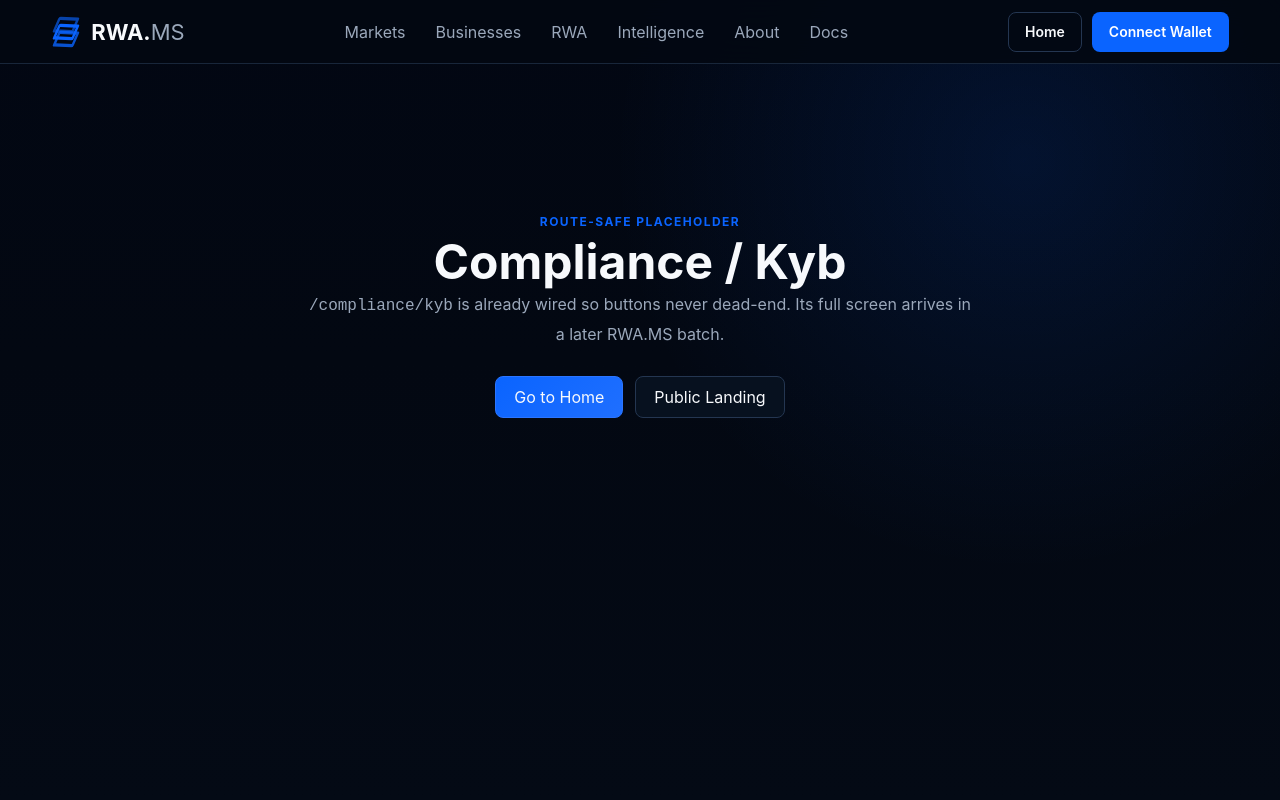
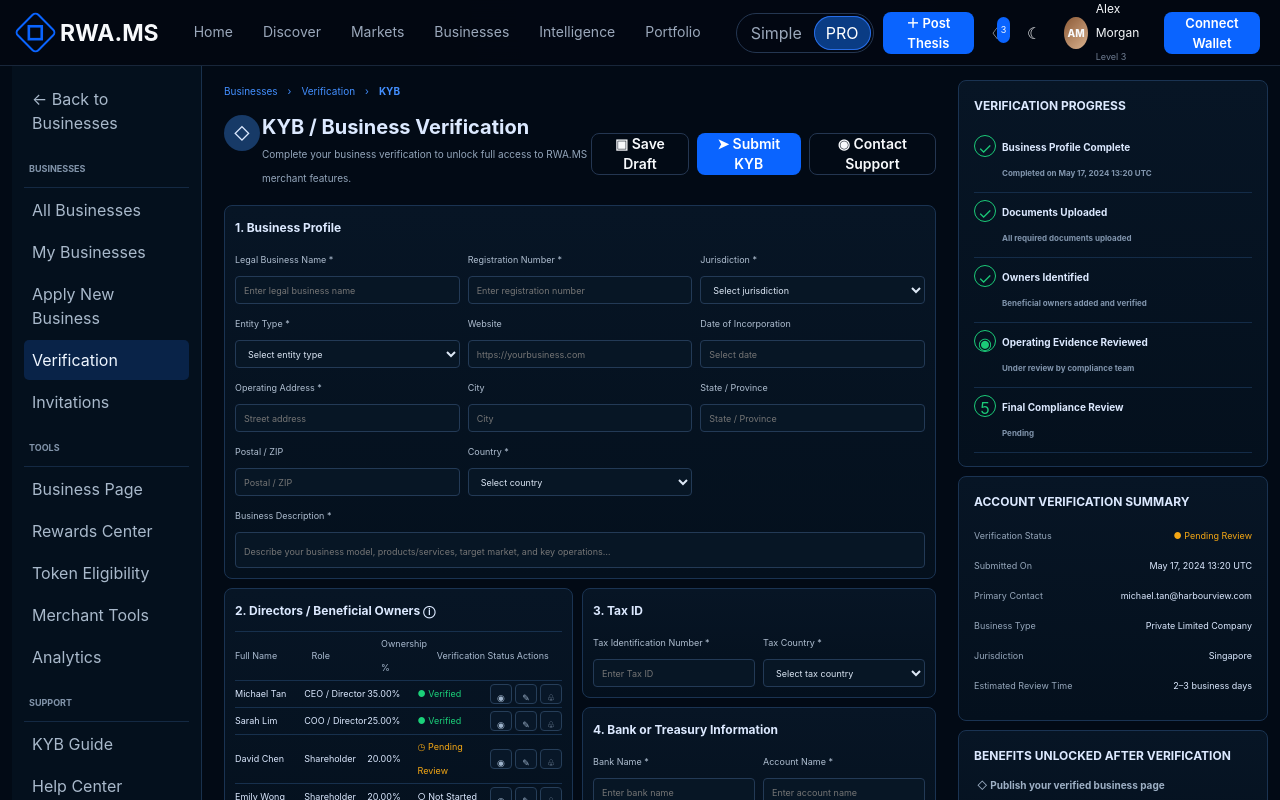
Before and after one commit to copytolive/realworldasset, a Next.js app: page /compliance/kyb in a window 1280 px wide. Shown: the top 800 px of the page. Built offline with nearby package versions, Linux system fonts and the light colour scheme.

Commit message:
Add CHAT07 KYB route

```diff
--- /dev/null
+++ b/src/app/compliance/kyb/page.tsx
@@ -0,0 +1,5 @@
+import { KybFlow } from "@/components/compliance";
+
+export default function KybPage(){
+  return <KybFlow/>;
+}
```
